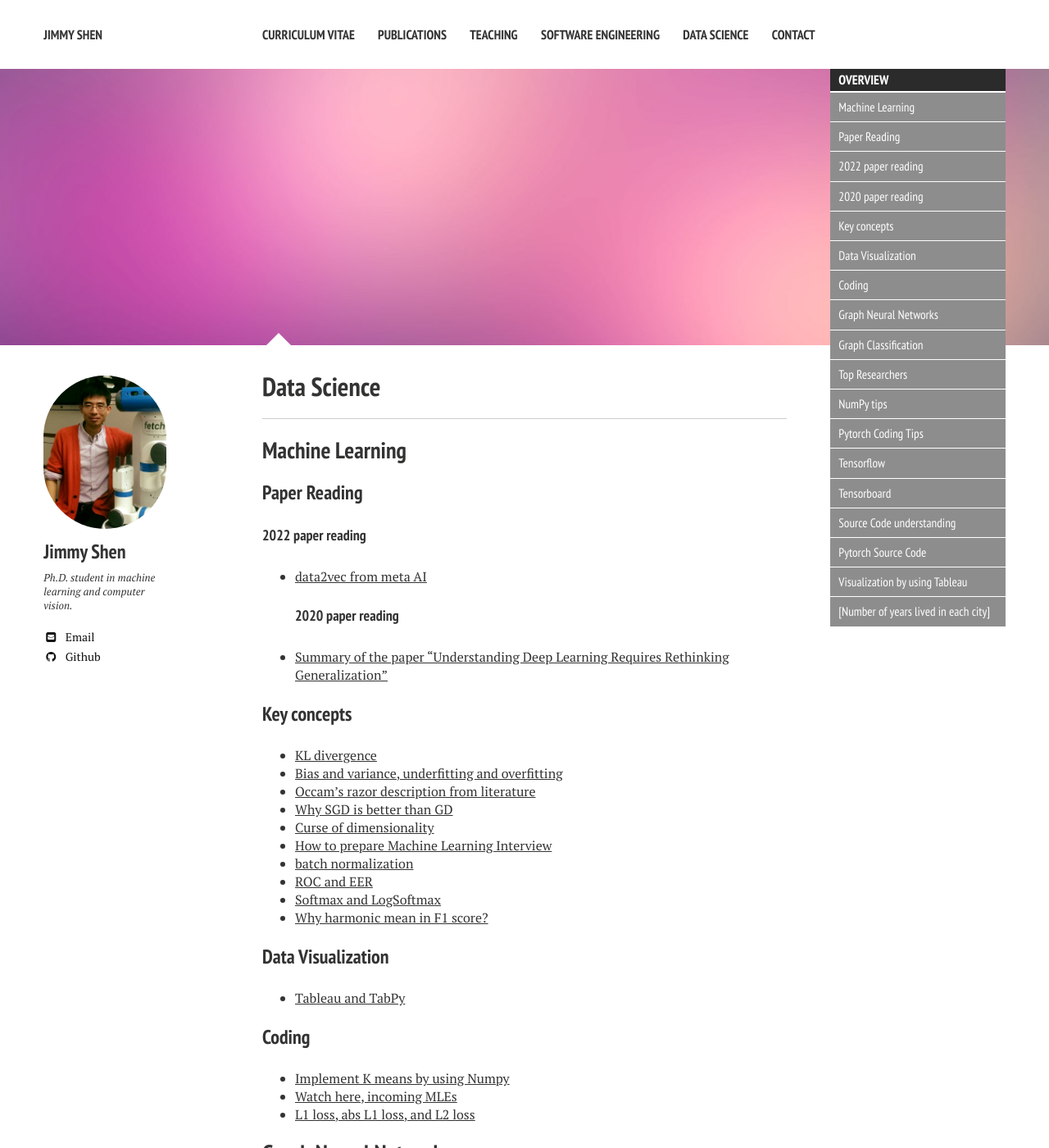
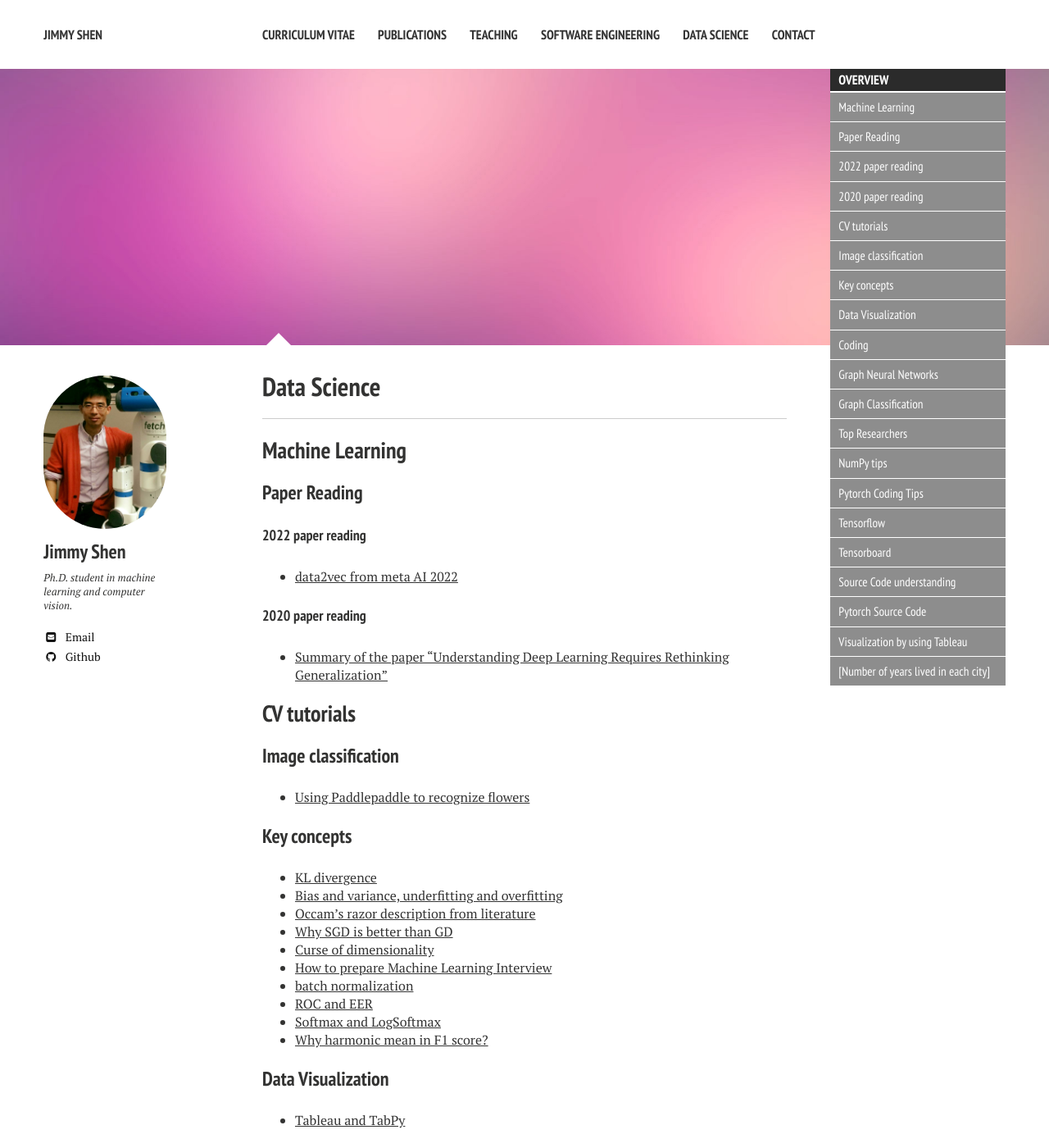
Before and after one commit to xiaokeshen/xiaokeshen.github.io, a Jekyll site: the page built from DataScience/index.md, in a window 1280 px wide and 1400 px high. Shown: the whole window at 82% size. Built offline with Jekyll 4.4.1, drawn with Linux system fonts in a browser that asks for light colours; nearby versions of some CDN libraries.

Commit message:
Add one article

```diff
--- a/DataScience/index.md
+++ b/DataScience/index.md
@@ -23,9 +23,14 @@ image:
 
 ### Paper Reading
 #### 2022 paper reading
-- [data2vec from meta AI](https://jimmy-shen.medium.com/finally-we-have-a-more-general-modality-unspecific-representation-method-data2vec-5dcba6c853ef)
+- [data2vec from meta AI 2022](https://jimmy-shen.medium.com/finally-we-have-a-more-general-modality-unspecific-representation-method-data2vec-5dcba6c853ef)
+
 #### 2020 paper reading
 - [Summary of the paper “Understanding Deep Learning Requires Rethinking Generalization"](https://medium.com/@jim.morris.shen/summary-of-the-paper-understanding-deep-learning-requires-rethinking-generalization-aced06f31b51)
+
+## CV tutorials
+### Image classification
+- [Using Paddlepaddle to recognize flowers](https://jimmy-shen.medium.com/using-paddlepaddle-to-recognize-flowers-e8eb0cf5acbc)
 
 ### Key concepts
 - [KL divergence](https://medium.com/@jim.morris.shen/why-we-dont-say-kl-divergence-is-a-distance-b0b25a8e6004?sk=59a0479988eb850a0b0b5c2a4e5937a1)
```
